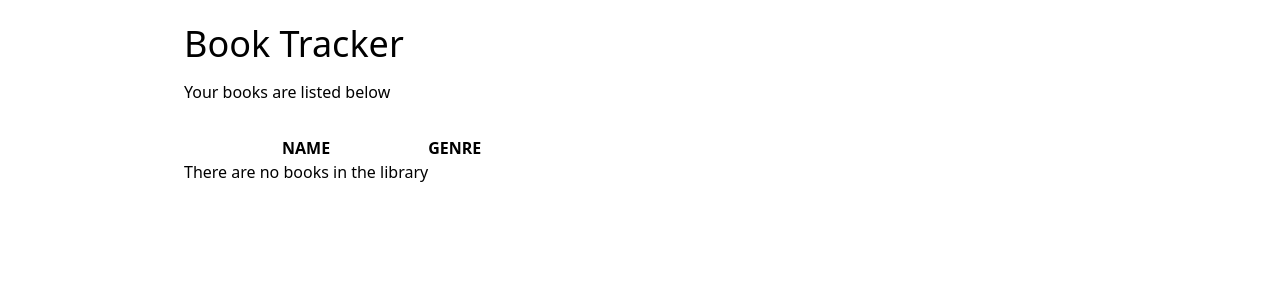
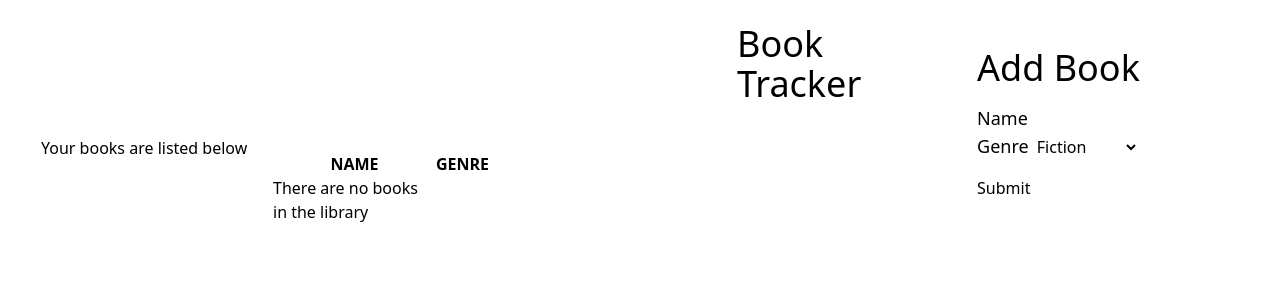
Before and after one commit to wombat74/udemy_htmx_chapter_3, a Django app: page / in a window 1280 px wide. Shown: the part 28-328 px from the top of the page. Run offline with Django 4.2, Linux system fonts and the light colour scheme; the visitor is signed in with stand-in values (Sample User, id 1); data that the repository does not hold is empty; some libraries are stand-ins or nearby versions.

Commit message:
added partials and set up first htmx call

```diff
--- a/core/forms.py
+++ b/core/forms.py
@@ -1 +1,12 @@
 from django import forms
+from core.models import Book
+
+class BookForm(forms.Form):
+    name = forms.CharField(
+        max_length=128,
+        widget=forms.TextInput(attrs={'class': 'input input-primary'})
+    )
+    genre = forms.ChoiceField(
+        choices=Book.GenreChoices.choices,
+        widget=forms.Select(attrs={'class': 'select select-primary'})
+    )
--- a/core/templates/base.html
+++ b/core/templates/base.html
@@ -7,6 +7,7 @@
     <title>Book Tracker</title>
     <link href="https://cdn.jsdelivr.net/npm/daisyui@5" rel="stylesheet" type="text/css" />
     <script src="https://cdn.jsdelivr.net/npm/@tailwindcss/browser@4"></script>
+    <script src="https://cdn.jsdelivr.net/npm/htmx.org@2.0.10/dist/htmx.min.js" integrity="sha384-H5SrcfygHmAuTDZphMHqBJLc3FhssKjG7w/CeCpFReSfwBWDTKpkzPP8c+cLsK+V" crossorigin="anonymous"></script>
 </head>
 <body>
 
--- a/core/templates/index.html
+++ b/core/templates/index.html
@@ -3,7 +3,8 @@
 {% block content %}
 
 <div class="flex justify-center items-center">
-    <div class="bg-white p-6 rounded-lg w-full lg:w-3/4">
+    <div class="bg-white p-6 rounded-lg w-full lg:w-3/4 grid grid-cols-4 gap-4">
+        <div class="col-span-3"></div>
             <h1 class="text-4xl">Book Tracker</h1>
             <p class="mt-4">Your books are listed below</p>
             <table class="table table-zebra mt-8" id="book-table">
@@ -15,10 +16,7 @@
                 </thead>
                 <tbody>
                     {% for book in books %}
-                    <tr>
-                        <td>{{ book.name }}</td>
-                        <td>{{ book.genre }}</td>
-                    </tr>
+                        {% include 'partials/book-row.html' %}
                     {% empty %}
                     <tr>
                         <td>There are no books in the library</td>
@@ -27,5 +25,30 @@
                 </tbody>
             </table>
         </div>
+        <div class="col-span-1">
+            <h1 class="text-4xl mb-4">Add Book</h1>
+            <form id="book-form"
+                hx-post="{% url 'index' %}"
+                hx-target="#book-table > tbody"
+                hx-swap="afterbegin">
+
+                {% csrf_token %}
+
+                <div id="form-errors" class="text-red-500">
+                    {{ form.non_field_errors }}
+                </div>
+
+                <fieldset class="fieldset">
+                    <label class="label text-lg" for="{{ form.name.id_for_label }}">{{ form.name.label }}</label>
+                    {{ form.name }}
+                </fieldset>
+                <fieldset class="fieldset">
+                    <label class="label text-lg" for="{{ form.genre.id_for_label }}">{{ form.genre.label }}</label>
+                    {{ form.genre }}
+                </fieldset>
+                <button class="btn btn-success mt-4">Submit</button>
+            </form>
+        </div>
+    </div>
 </div>
 {% endblock %}
--- /dev/null
+++ b/core/templates/partials/book-row.html
@@ -0,0 +1,4 @@
+<tr>
+    <td>{{ book.name }}</td>
+    <td>{{ book.genre }}</td>
+</tr>
--- a/core/views.py
+++ b/core/views.py
@@ -1,8 +1,21 @@
 from django.shortcuts import render
 from django.contrib.auth.decorators import login_required
+from core.forms import BookForm
+from core.models import Book
 
 @login_required
 def index(request):
+    if request.method == 'POST':
+        form = BookForm(request.POST)
+        if form.is_valid() == True:
+            name = form.cleaned_data['name']
+            genre = form.cleaned_data['genre']
+            book, _ = Book.objects.get_or_create(name=name, genre=genre)
+
+            if not request.user.books.filter(id=book.id).exists():
+                request.user.books.add(book)
+                return render(request, 'partials/book-row.html', {'book': book})
+
     books = request.user.books.all()
-    context = {'books': books}
+    context = {'books': books, 'form': BookForm()}
     return render(request, 'index.html', context)
```
Also changed, not shown: core/tailwind.config.js (added). Lines whose indentation alone changed are shown as unchanged.
